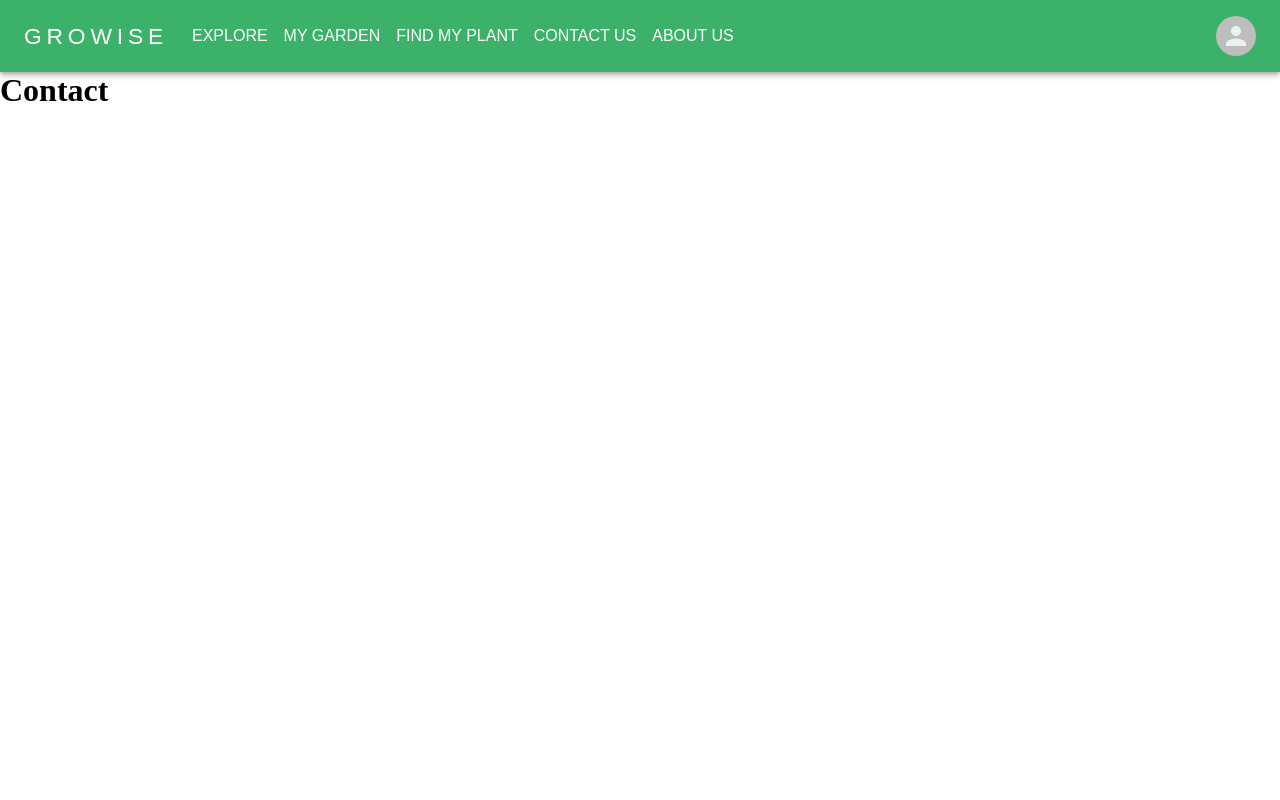
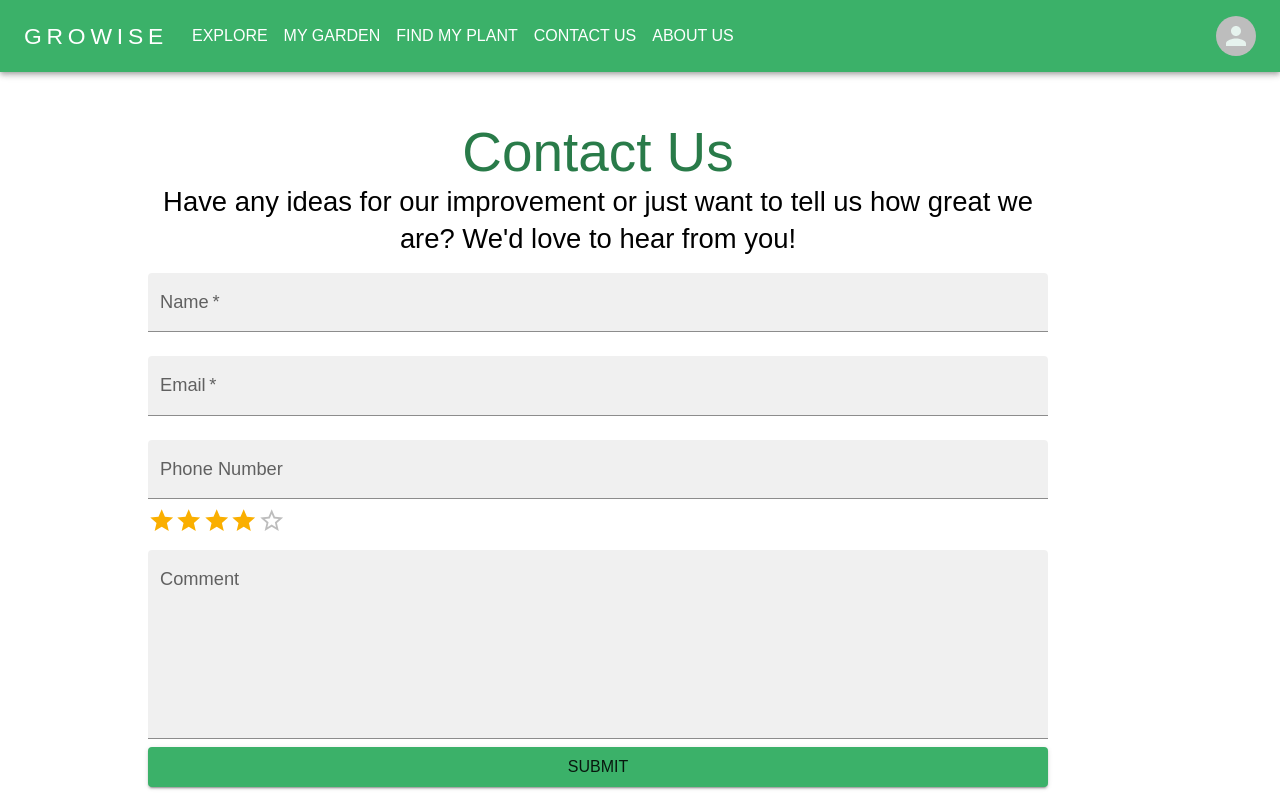
Before and after one commit to JRummy93/garden-project, a Next.js app: page /contact in a window 1280 px wide. Built offline with nearby package versions, Linux system fonts and the light colour scheme.

Commit message:
Created basis for contact page. Need to add functionality

```diff
--- a/src/pages/contact/index.js
+++ b/src/pages/contact/index.js
@@ -1,14 +1,60 @@
 import { useRouter } from "next/router";
 import Navbar from "../../components/Navbar";
+import {
+  Typography,
+  Button,
+  ButtonGroup,
+  Stack,
+  TextField,
+  Rating,
+} from "@mui/material";
+import React, { useEffect, useState } from "react";
 
 const Contact = () => {
   const router = useRouter();
 
+  const [rating, setRating] = useState(4);
+
   return (
     <>
       <Navbar />
-        <h1>Contact</h1>
+      <div className="contact">
+        <Stack className="textFieldStack" margin={6}>
+          <Typography variant="h3" textAlign={"center"} color={"primary.dark"}>
+            {" "}
+            Contact Us{" "}
+          </Typography>
+          <Typography variant="h5" textAlign={"center"}>
+            Have any ideas for our improvement or just want to tell us how great
+            we are? We'd love to hear from you!{" "}
+          </Typography>
+          <TextField variant="filled" label="Name" required margin="normal" />
+          <TextField
+            variant="filled"
+            label="Email"
+            required
+            margin="normal"
+            type="email"
+          />
+          <TextField variant="filled" label="Phone Number" margin="normal" />
+          <Rating
+            name="simple-controlled"
+            value={rating}
+            onChange={(event, newValue) => {
+              setRating(newValue);
+            }}
+          />
+          <TextField
+            variant="filled"
+            label="Comment"
+            multiline
+            rows={6}
+            margin="normal"
+          />
+          <Button variant="contained">Submit</Button>
+        </Stack>
+      </div>
     </>
   );
-}
+};
 export default Contact;
--- a/src/styles/global.css
+++ b/src/styles/global.css
@@ -37,5 +37,13 @@
 /* Explore Page */
 
 /* Contact Page */
+.contact {
+  margin: 20px 100px;
+}
+.textFieldStack {
+  width: 900px;
+  height: 450px;
+  margin: auto;
+}
 
 /* About Us */
```
Lines whose indentation alone changed are shown as unchanged.
